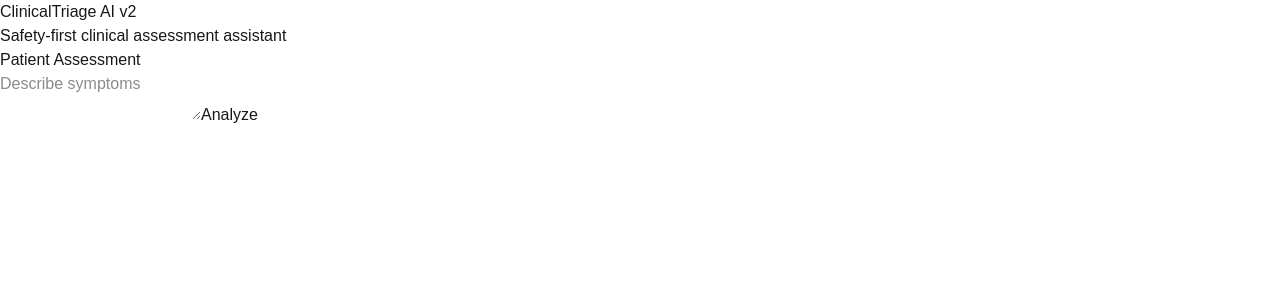
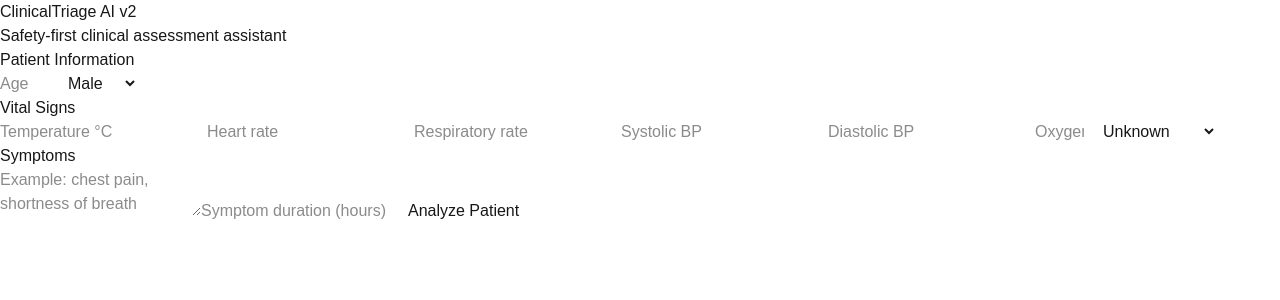
Before and after one commit to Thames18/Clinical-Triage, a Next.js app in the folder frontend/: page / in a window 1280 px wide. Shown: the top 300 px of the page. Built offline with nearby package versions, Linux system fonts and the light colour scheme.

Commit message:
version 2.1 clinical

```diff
--- a/frontend/src/components/PatientForm.tsx
+++ b/frontend/src/components/PatientForm.tsx
@@ -1,45 +1,270 @@
 "use client"
-import {useState} from "react"
-export default function PatientForm(){
-const [symptoms,setSymptoms]=useState("")
-async function submit(){
-const response =
-await fetch(
-"/api/triage",
-{
-method:"POST",
-headers:{
-"Content-Type":"application/json"
+
+import { useState } from "react"
+
+type TriageResult = {
+  triage_level: string
+  summary: string
+  red_flags: Array<{
+    code: string
+    severity: string
+    title: string
+    explanation: string
+    evidence: string
+  }>
+  recommendations: string[]
+  missing_information: Array<{
+    field: string
+    reason: string
+    priority: string
+  }>
+  follow_up_questions: Array<{
+    field: string
+    question: string
+    priority: string
+  }>
+  confidence: number
+  risk_score: number
+}
+
+export default function PatientForm() {
+  const [result, setResult] = useState<TriageResult | null>(null)
+  const [loading, setLoading] = useState(false)
+  const [error, setError] = useState("")
+
+  async function submit(
+  event: React.SubmitEvent<HTMLFormElement> ) {
+    event.preventDefault()
+
+    const form = event.currentTarget as HTMLFormElement
+    const formData = new FormData(form)
+
+    setLoading(true)
+    setError("")
+    setResult(null)
+
+    const symptoms = String(formData.get("symptoms") || "")
+      .split(",")
+      .map((symptom) => symptom.trim())
+      .filter(Boolean)
+    const payload = {
+      age: Number(formData.get("age")),
+      sex: String(formData.get("sex") || "male"),
+      temperature_c: formData.get("temperature")
+        ? Number(formData.get("temperature"))
+        : null,
+      heart_rate: formData.get("heart_rate")
+        ? Number(formData.get("heart_rate"))
+        : null,
+      respiratory_rate: formData.get("respiratory_rate")
+        ? Number(formData.get("respiratory_rate"))
+        : null,
+      systolic_bp: formData.get("systolic_bp")
+        ? Number(formData.get("systolic_bp"))
+        : null,
+      diastolic_bp: formData.get("diastolic_bp")
+        ? Number(formData.get("diastolic_bp"))
+        : null,
+      oxygen_saturation: formData.get("oxygen_saturation")
+        ? Number(formData.get("oxygen_saturation"))
+        : null,
+      consciousness: String(
+        formData.get("consciousness") || "unknown"
+      ),
+      symptoms,
+      symptom_duration_hours: formData.get("duration")
+        ? Number(formData.get("duration"))
+        : null,
+
+      medical_history: [],
+      medications: [],
+      allergies: [],
+    }
+
+    try {
+      const response = await fetch("/api/triage", {
+        method: "POST",
+        headers: {
+          "Content-Type": "application/json"
         },
-body:JSON.stringify({
-age:45,
-sex:"male",
-oxygen_saturation:95,
-symptoms:[
-symptoms
-]
+        body: JSON.stringify(payload),
       })
-})
+      if (!response.ok) {
+        throw new Error("Unable to complete assessment.")
+      }
+      const data: TriageResult = await response.json()
 
-const data =
-await response.json()
-console.log(data)
+      setResult(data)
+    } catch (err) {
+      setError(
+        err instanceof Error
+          ? err.message
+          : "Something went wrong."
+      )
+    } finally {
+      setLoading(false)
+    }
   }
 
   return (
     <div>
+      <form onSubmit={submit}>
+        <h2>Patient Information</h2>
+        <input
+          name="age"
+          type="number"
+          min="0"
+          max="120"
+          placeholder="Age"
+          required
+        />
 
-<h2> Patient Assessment </h2>
+        <select name="sex" defaultValue="male">
+          <option value="male">Male</option>
+          <option value="female">Female</option>
+        </select>
+
+        <h2>Vital Signs</h2>
+        <input
+          name="temperature"
+          type="number"
+          step="0.1"
+          placeholder="Temperature °C"
+        />
+        <input
+          name="heart_rate"
+          type="number"
+          placeholder="Heart rate"
+        />
+        <input
+          name="respiratory_rate"
+          type="number"
+          placeholder="Respiratory rate"
+        />
+
+        <input
+          name="systolic_bp"
+          type="number"
+          placeholder="Systolic BP"
+        />
+
+        <input
+          name="diastolic_bp"
+          type="number"
+          placeholder="Diastolic BP"
+        />
+
+        <input
+          name="oxygen_saturation"
+          type="number"
+          min="50"
+          max="100"
+          placeholder="Oxygen saturation %"
+        />
+
+        <select
+          name="consciousness"
+          defaultValue="unknown"
+        >
+          <option value="unknown">Unknown</option>
+          <option value="alert">Alert</option>
+          <option value="confused">Confused</option>
+          <option value="drowsy">Drowsy</option>
+          <option value="unresponsive">
+            Unresponsive
+          </option>
+        </select>
+
+        <h2>Symptoms</h2>
 
         <textarea
-placeholder="Describe symptoms"
-value={symptoms}
-onChange={ e=>setSymptoms(e.target.value) }
+          name="symptoms"
+          placeholder="Example: chest pain, shortness of breath"
+          required
+        />
+
+        <input
+          name="duration"
+          type="number"
+          min="0"
+          placeholder="Symptom duration (hours)"
         />
 
         <button
-onClick={submit}
-> Analyze </button>
+          type="submit"
+          disabled={loading}
+        >
+          {loading
+            ? "Analyzing..."
+            : "Analyze Patient"}
+        </button>
+      </form>
+
+      {error && (
+        <div role="alert">
+          <h3>Error</h3>
+          <p>{error}</p>
+        </div>
+      )}
+
+      {result && (
+        <section aria-live="polite">
+          <h2>{result.triage_level}</h2>
+
+          <p>{result.summary}</p>
+
+          <h3>Risk score</h3>
+          <p>{result.risk_score}</p>
+
+          <h3>Confidence</h3>
+          <p>
+            {Math.round(result.confidence * 100)}%
+          </p>
+
+          {result.red_flags.length > 0 && (
+            <div>
+              <h3>Red Flags</h3>
+
+              {result.red_flags.map((flag) => (
+                <div key={flag.code}>
+                  <strong>{flag.title}</strong>
+
+                  <p>{flag.explanation}</p>
+
+                  <small>{flag.evidence}</small>
+                </div>
+              ))}
+            </div>
+          )}
+
+          {result.follow_up_questions.length > 0 && (
+            <div>
+              <h3>
+                Additional Information Needed
+              </h3>
+
+              {result.follow_up_questions.map(
+                (question) => (
+                  <p key={question.field}>
+                    {question.question}
+                  </p>
+                )
+              )}
+            </div>
+          )}
+
+          <h3>Recommendations</h3>
+          <ul>
+            {result.recommendations.map(
+              (recommendation, index) => (
+                <li key={index}>
+                  {recommendation}
+                </li>
+              )
+            )}
+          </ul>
+        </section>
+      )}
     </div>
   )
 }
```
Also changed, not shown: 2 other files (tests, documents, lock files or other folders). Lines whose indentation alone changed are shown as unchanged.
